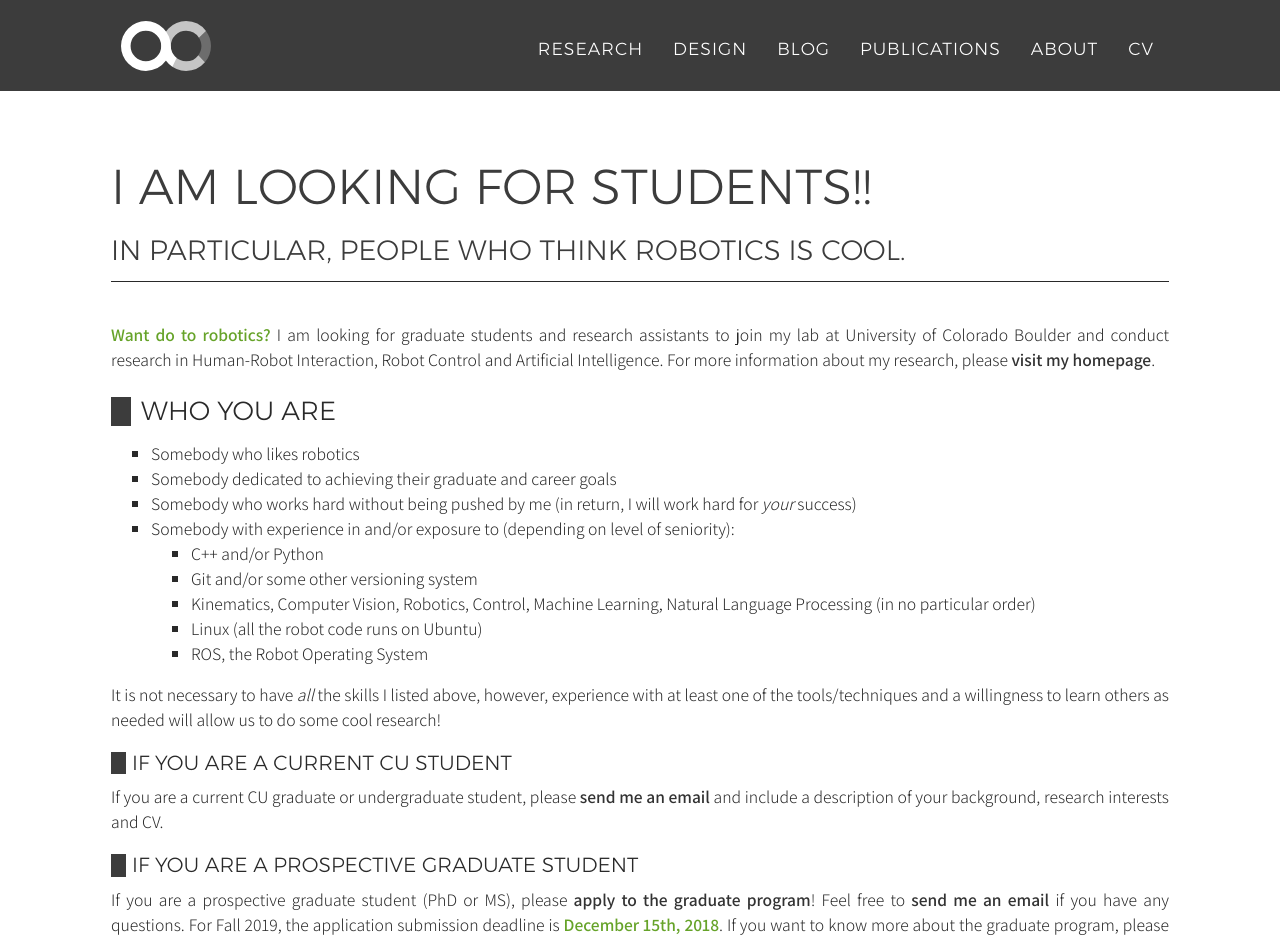
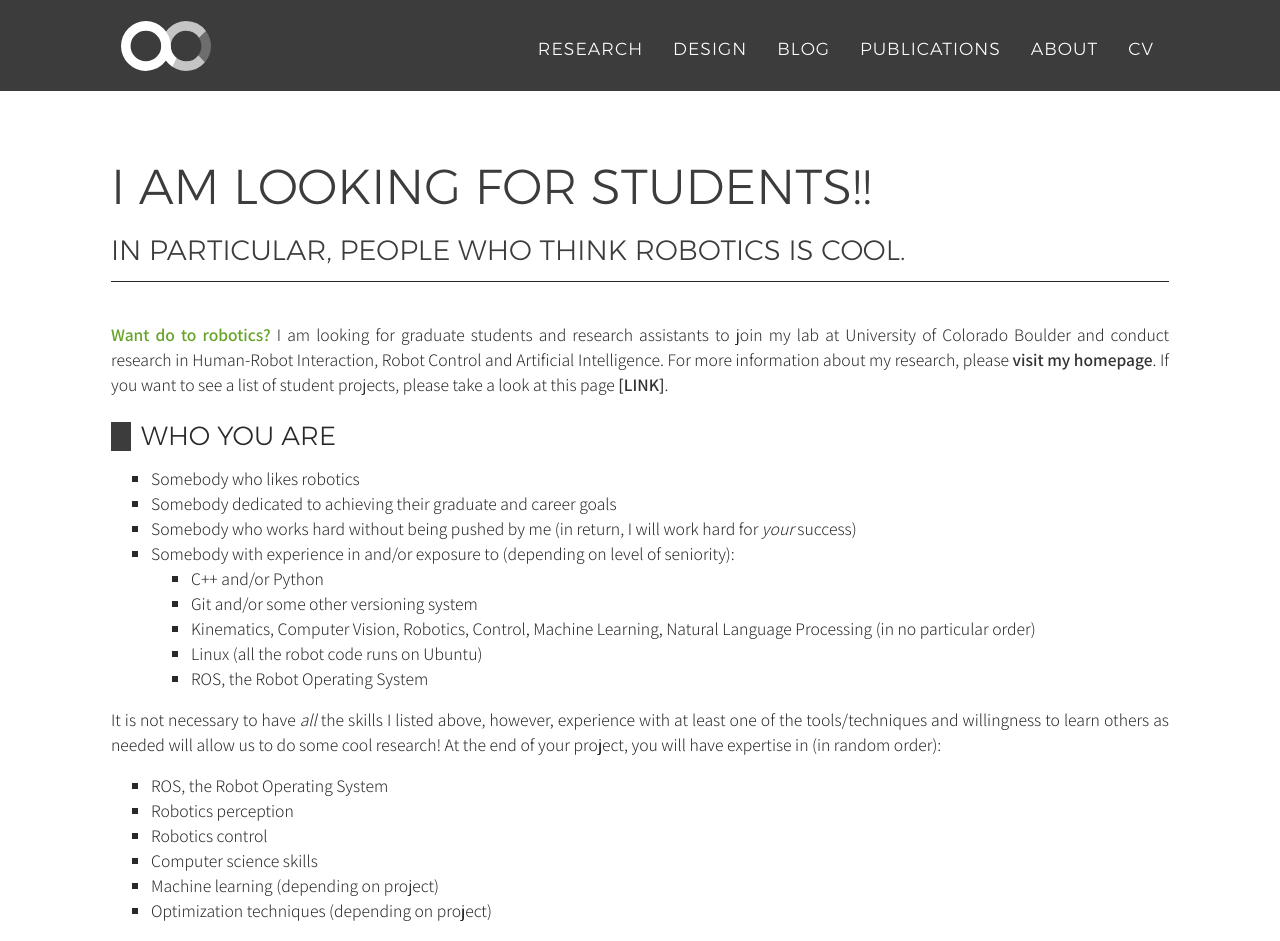
Before and after one commit to alecive/alecive.github.io, a Jekyll site: the page built from _posts/2018-10-09-Student-opportunities.md, in a window 1280 px wide and 1400 px high. Shown: the top 941 px of the window. Built offline with Jekyll 4.4.1, drawn with Linux system fonts in a browser that asks for light colours; nearby versions of some CDN libraries; some web fonts are replaced; some of the changed text lies outside the part shown.

Commit message:
Added page for student projects

```diff
--- a/_posts/2018-10-09-Student-opportunities.md
+++ b/_posts/2018-10-09-Student-opportunities.md
@@ -5,7 +5,7 @@
 ---
 
 **Want do to robotics?**{:.color-banner}
-I am looking for graduate students and research assistants to join my lab at University of Colorado Boulder and conduct research in Human-Robot Interaction, Robot Control and Artificial Intelligence. For more information about my research, please [visit my homepage](/).
+I am looking for graduate students and research assistants to join my lab at University of Colorado Boulder and conduct research in Human-Robot Interaction, Robot Control and Artificial Intelligence. For more information about my research, please [visit my homepage](/). If you want to see a list of student projects, please take a look at this page [[LINK]]({% post_url 2018-10-21-Student-projects %}).
 
 ## Who you are
 
@@ -19,7 +19,17 @@
    * Linux (all the robot code runs on Ubuntu)
    * ROS, the Robot Operating System
 
-It is not necessary to have _all_ the skills I listed above, however, experience with at least one of the tools/techniques and a willingness to learn others as needed will allow us to do some cool research!
+It is not necessary to have _all_ the skills I listed above, however, experience with at least one of the tools/techniques and willingness to learn others as needed will allow us to do some cool research!
+At the end of your project, you will have expertise in (in random order):
+
+ * ROS, the Robot Operating System
+ * Robotics perception
+ * Robotics control
+ * Computer science skills
+ * Machine learning (depending on project)
+ * Optimization techniques (depending on project)
+
+If all goes well, a conference publication for the senior projects is more than reasonable. Plus, a cool robot demo is always something to be proud of!! :sunglasses:
 
 ### If you are a current CU student
 
@@ -38,6 +48,20 @@
 First, good choice! Doing a post-doc was my best decision ever.
 Second, as I am currently building up my laboratory, I am not explicitly looking for post-docs, but if you _really_ want to work with me, [shoot me an email](mailto:{{ site.email }}) and we can talk about it!
 
+## Our robots
+
+Currently, our lab has a Sawyer robot and a Kuri robot. More platforms are coming!
+
+### Sawyer Robot
+
+{% include image.html exturl="https://spectrum.ieee.org/image/Mjg2MjU0OQ.jpeg" description="Sawyer robot" %}
+
+### Kuri Robot
+
+{% include image.html exturl="https://www.heykuri.com/wp-content/uploads/2017/01/Kuri_Home-Robot-Blog-default.jpg" description="Kuri robot" %}
+
+
+
 ## Who am I
 
  * Someone who thinks robotics is cool!!
```
Also changed, not shown: _posts/2018-10-21-Student-projects.md (added, +105 -0 lines).
